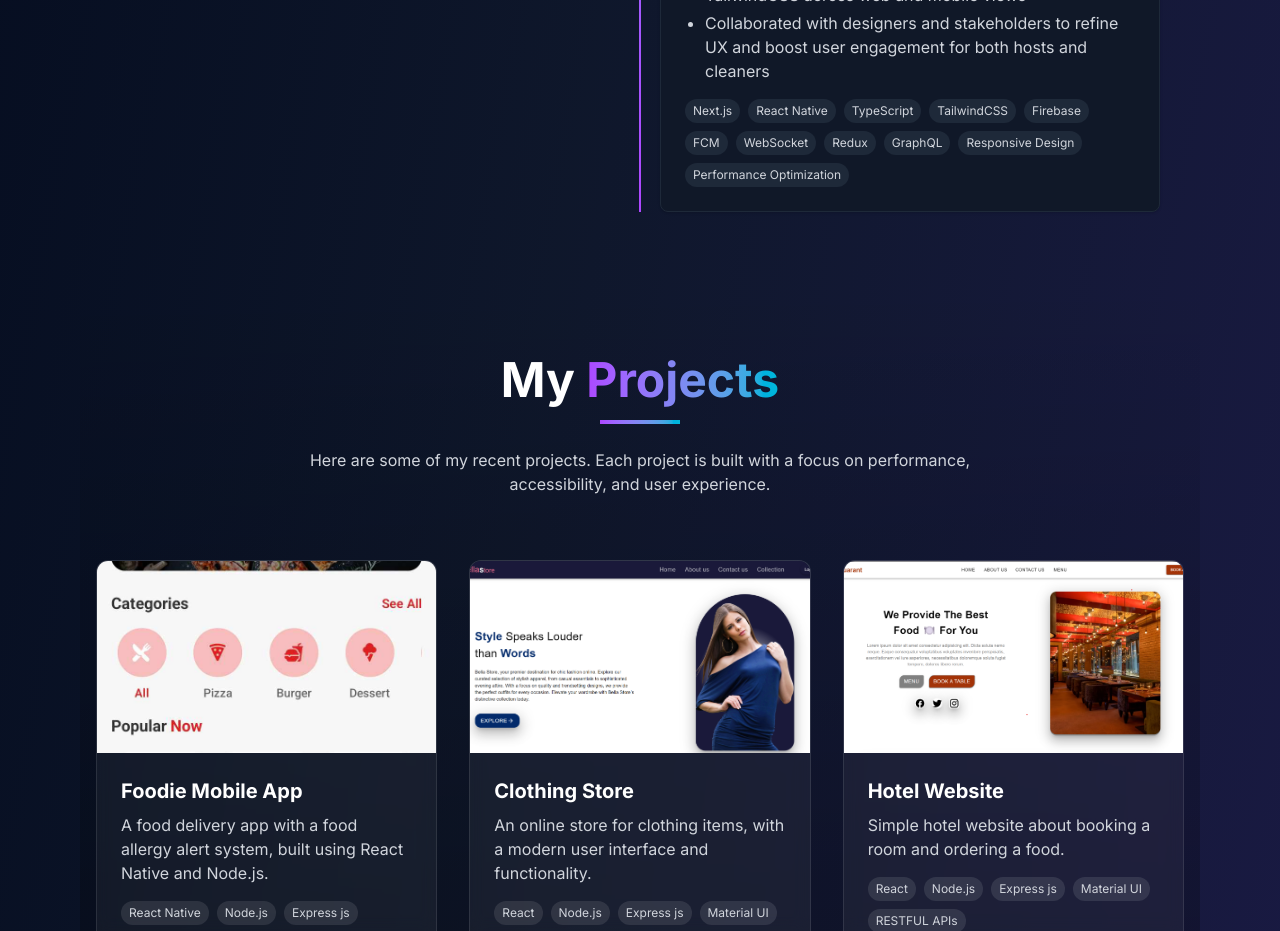
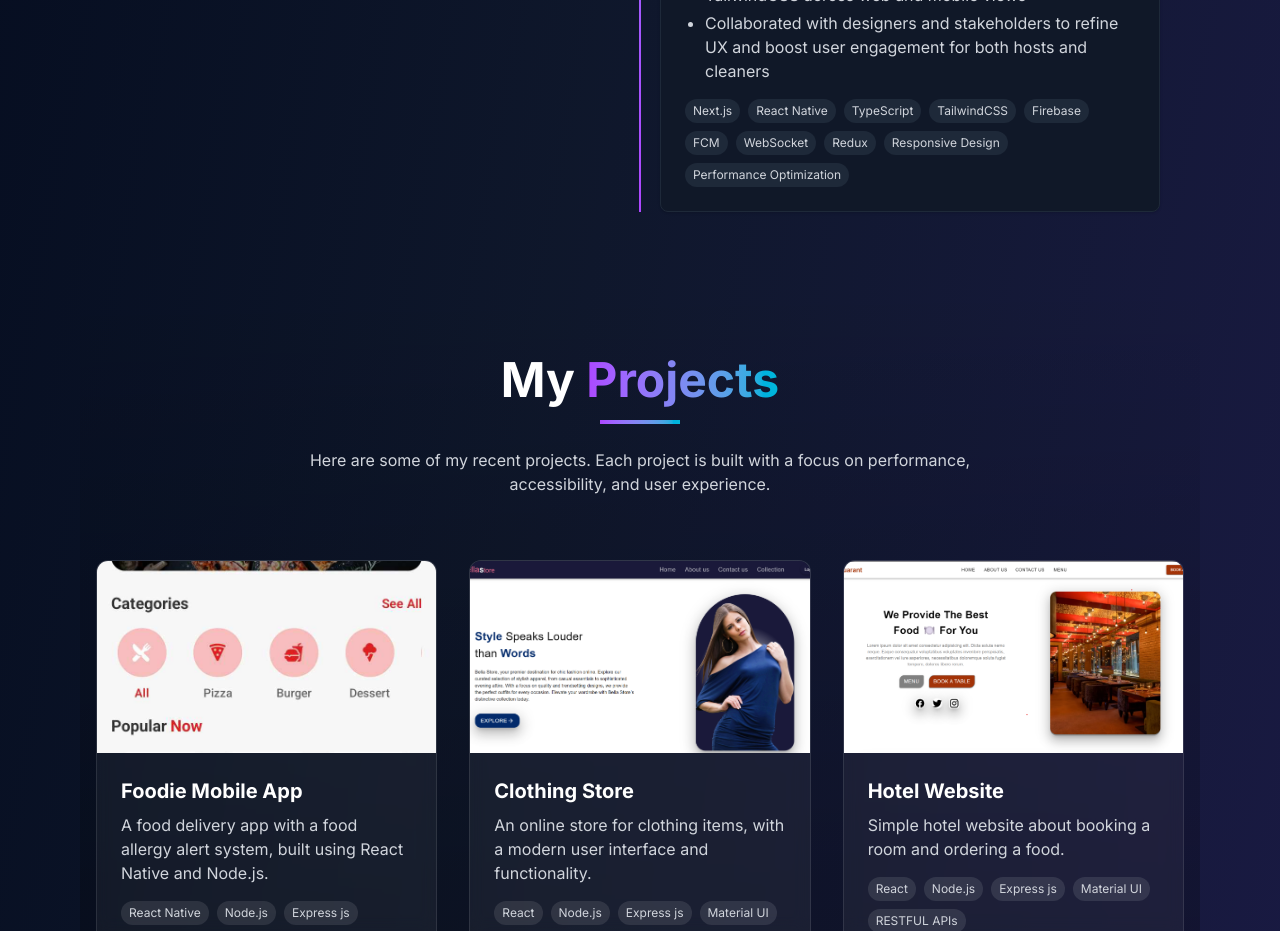
Before and after one commit to mimcry/Portfolio, a Next.js app: page / in a window 1280 px wide. Shown: the part 3640-4571 px from the top of the page. Built offline with nearby package versions, Linux system fonts and the light colour scheme.

Commit message:
small change

```diff
--- a/components/work-experience.tsx
+++ b/components/work-experience.tsx
@@ -63,7 +63,6 @@ export default function WorkExperience() {
           "FCM",
           "WebSocket",
           "Redux",
-          "GraphQL",
           "Responsive Design",
           "Performance Optimization"
         ],
```
